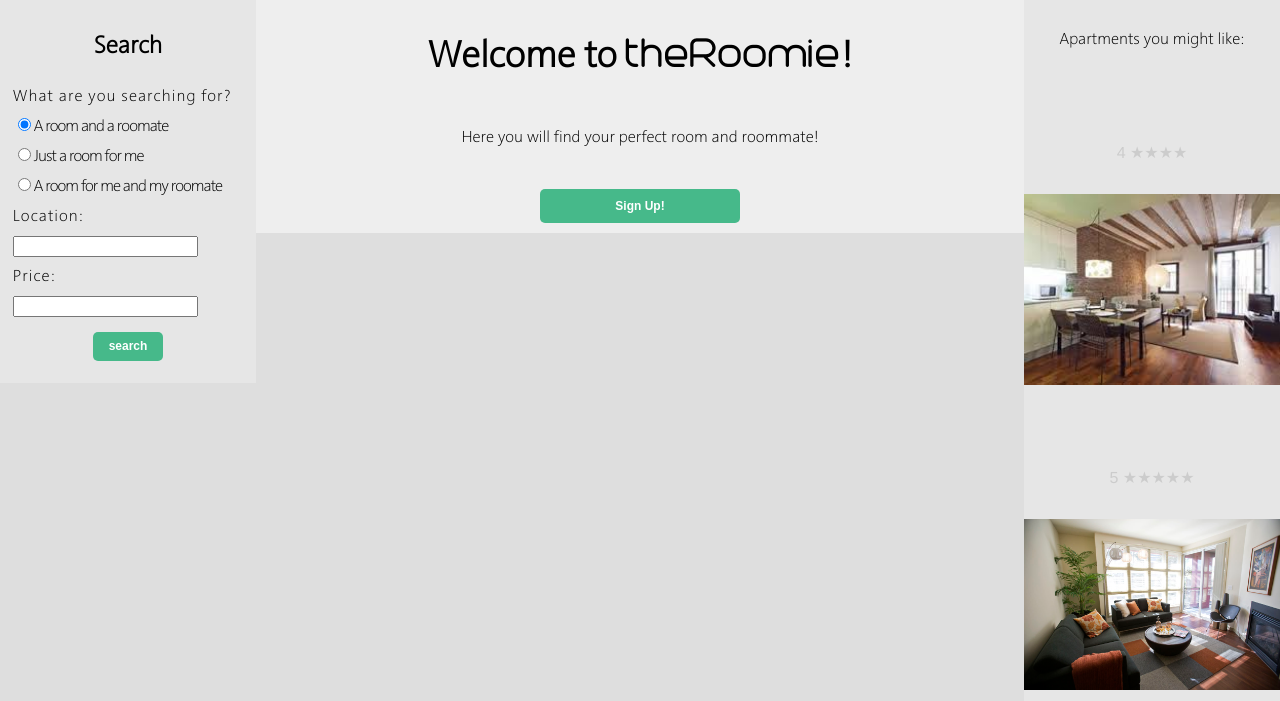
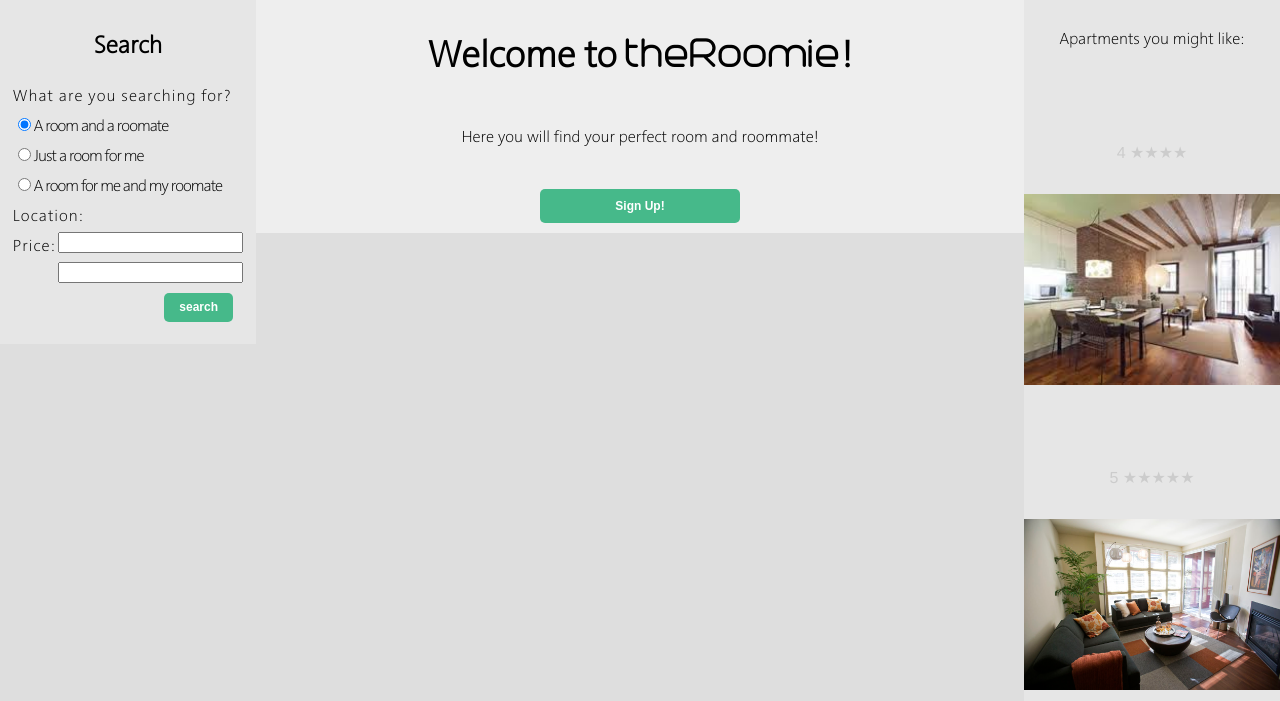
Before and after one commit to marcorosas1991/theRoomie, a PHP site: page / in a window 1280 px wide. Shown: the part 102-803 px from the top of the page. Run offline with PHP 8.4, Linux system fonts and the light colour scheme.

Commit message:
error_checking

```diff
--- a/css/indv-styles.css
+++ b/css/indv-styles.css
@@ -223,6 +223,10 @@ div.searchForm {
   width: 100%;
 }
 
+.searchForm input[type=submit], input[type=text] {
+  float: right;
+}
+
 div.anuncio {
   width: 100%;
   margin-top: 10px;
@@ -289,7 +293,8 @@ header a {
   color: #46b98a;
 }
 
-.helpingTopicAd a:hover {
+.helpingTopicAd a:hover
+ {
   text-decoration: none;
   font-family: Helvetica, sans-serif;
   color: #B94675;
--- a/index.html
+++ b/index.html
@@ -51,10 +51,8 @@
             <label>Price:</label>
             <input type="text" name="price">
           </div>
-          <div class="searchForm">
-            <center>
+          <div class="searchForm" >
               <input type="submit" value="search" class="searchButton">
-            </center>
           </div>
         </form>
 
```
